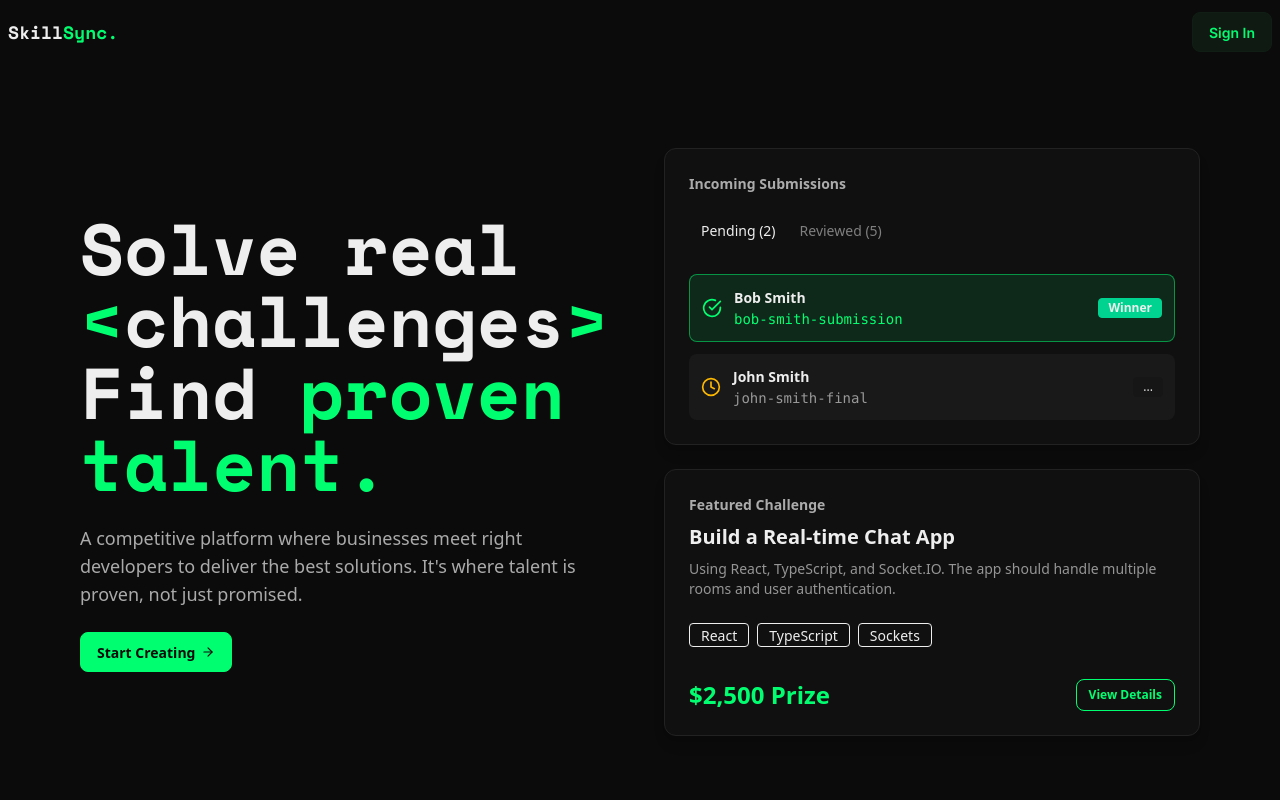
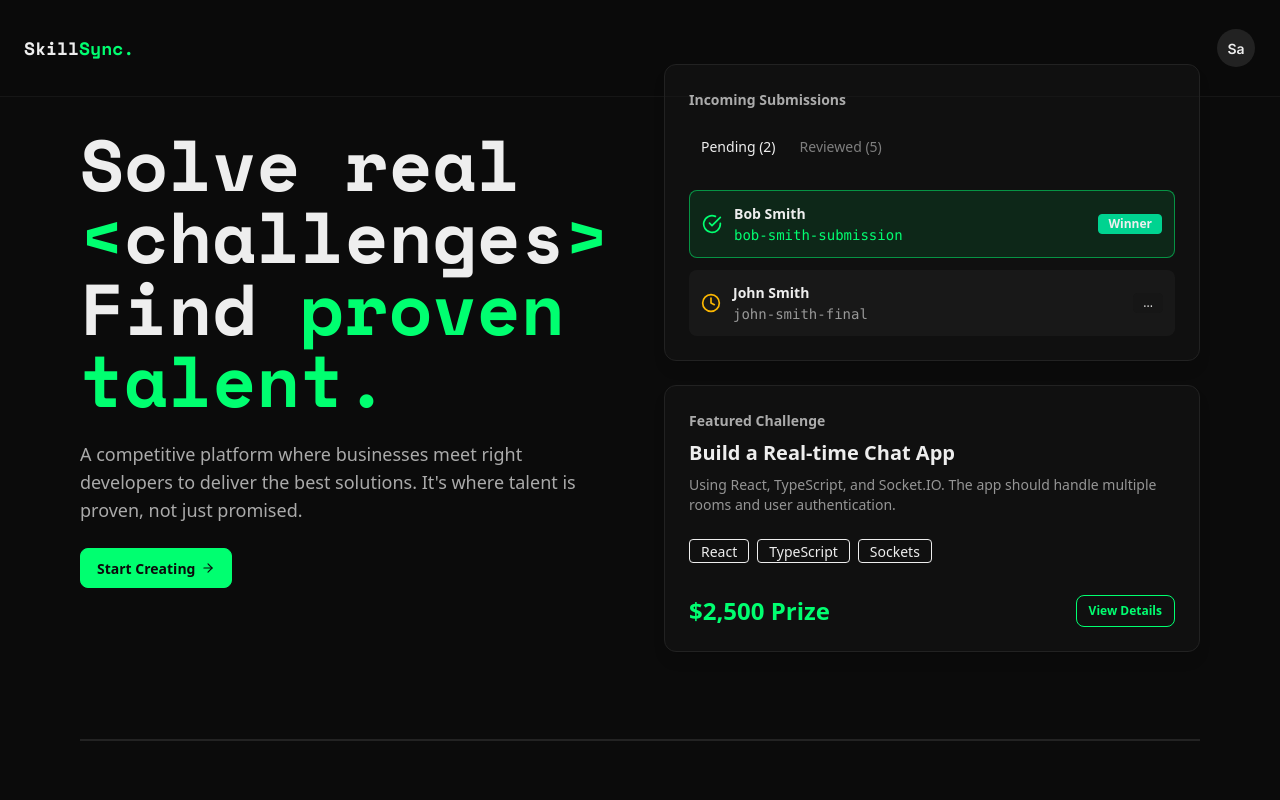
Before and after one commit to TheAnasObaid/SkillSync, a Next.js app in the folder frontend/: page / in a window 1280 px wide. Shown: the top 800 px of the page. Built offline with nearby package versions, Linux system fonts and the light colour scheme; no server answers; sample sign-in values are in the browser's storage.

Commit message:
Change minimal navbar to dynamic navbar

```diff
--- a/frontend/src/components/Auth/LoginForm.tsx
+++ b/frontend/src/components/Auth/LoginForm.tsx
@@ -20,9 +20,24 @@ interface FetchUserResponse {
   };
 }
 
+export const getDashboardPath = (
+  role: "client" | "developer" | "admin" | null
+): string => {
+  switch (role) {
+    case "admin":
+      return "/admin/panel";
+    case "developer":
+      return "/developer/dashboard";
+    case "client":
+      return "/client/dashboard";
+    default:
+      return "/";
+  }
+};
+
 const LoginForm = () => {
   const router = useRouter();
-  const { setToken, setRole } = useAuthStore();
+  const { setToken, setUser } = useAuthStore();
   const [error, setError] = useState("");
 
   const {
@@ -34,20 +49,15 @@ const LoginForm = () => {
   const onSubmit = async (data: LoginFormData) => {
     try {
       setError("");
-      const response = await apiClient.post<FetchUserResponse>(
-        "/auth/login",
-        data
-      );
+      const response = await apiClient.post("/auth/login", data);
       const { token, user } = response.data;
+
       setToken(token);
-      setRole(user.role);
-      router.push(
-        user.role === "admin"
-          ? "/admin/panel"
-          : user.role === "client"
-          ? "/client/dashboard"
-          : "/developer/dashboard"
-      );
+      setUser({ name: user.name, email: user.email, role: user.role });
+
+      const dashboardPath = getDashboardPath(user.role);
+
+      router.push(dashboardPath);
       router.refresh();
     } catch (error) {
       if (error instanceof AxiosError) {
--- a/frontend/src/components/Layout/MinimalHeader.tsx
+++ b/frontend/src/components/Layout/MinimalHeader.tsx
@@ -1,8 +1,11 @@
 "use client";
 
+import { useAuthStore } from "@/store/authStore";
 import { Space_Mono } from "next/font/google";
 import Link from "next/link";
-import { usePathname } from "next/navigation";
+import { usePathname, useRouter } from "next/navigation";
+import { useEffect, useState } from "react";
+import { getDashboardPath } from "../Auth/LoginForm";
 
 const spaceMono = Space_Mono({
   subsets: ["latin"],
@@ -13,10 +16,24 @@ const spaceMono = Space_Mono({
 
 const MinimalHeader = () => {
   const pathname = usePathname();
-  const isLoginPage = pathname === "/login";
+  const router = useRouter();
+  const { token, user, logout } = useAuthStore();
+
+  const [isClient, setIsClient] = useState(false);
+
+  useEffect(() => {
+    setIsClient(true);
+  }, []);
+
+  const handleLogout = () => {
+    logout();
+    router.push("/");
+  };
+
+  const dashboardHref = user ? getDashboardPath(user.role) : "/";
 
   return (
-    <header>
+    <header className="absolute top-0 left-0 right-0 p-4 bg-base-100/80 backdrop-blur-sm border-b border-base-300/50">
       <div className="navbar max-w-screen-xl mx-auto flex justify-between items-center">
         <div className="navbar-start">
           <Link
@@ -26,18 +43,52 @@ const MinimalHeader = () => {
             Skill<span className="text-primary">Sync.</span>
           </Link>
         </div>
+
         <div className="navbar-end">
+          {isClient && (
+            <>
+              {token && user ? (
+                <div className="dropdown dropdown-end">
+                  <label
+                    tabIndex={0}
+                    className="btn btn-ghost btn-circle avatar"
+                  >
+                    <div
+                      className={`rounded-full w-12 flex items-center justify-center text-base-content bg-base-content/10`}
+                    >
+                      <span>{user.name.substring(0, 2)}</span>
+                    </div>
+                  </label>
+                  <ul
+                    tabIndex={0}
+                    className="menu menu-sm dropdown-content mt-3 z-[1] p-2 shadow bg-base-200 rounded-box w-52"
+                  >
+                    <li>
+                      <Link href={dashboardHref} className="justify-between">
+                        Dashboard
+                        <span className="badge badge-primary">{user.role}</span>
+                      </Link>
+                    </li>
+                    <li>
+                      <button onClick={handleLogout}>Logout</button>
+                    </li>
+                  </ul>
+                </div>
+              ) : (
                 <nav>
-            {isLoginPage ? (
-              <Link href="/register" className="btn btn-primary btn-soft">
+                  {pathname === "/login" ? (
+                    <Link href="/register" className="btn btn-ghost">
                       Sign Up
                     </Link>
                   ) : (
-              <Link href="/login" className="btn btn-primary btn-soft">
+                    <Link href="/login" className="btn btn-primary">
                       Sign In
                     </Link>
                   )}
                 </nav>
+              )}
+            </>
+          )}
         </div>
       </div>
     </header>
--- a/frontend/src/store/authStore.ts
+++ b/frontend/src/store/authStore.ts
@@ -2,50 +2,59 @@ import { create } from "zustand";
 
 export type Role = "developer" | "client" | "admin" | null;
 
+type User = {
+  name: string;
+  email: string;
+  role: Role;
+} | null;
+
 type AuthState = {
   token: string | null;
-  role: Role;
+  user: User;
   loading: boolean;
   setToken: (token: string | null) => void;
-  setRole: (role: Role) => void;
+  setUser: (user: User) => void;
   setLoading: (loading: boolean) => void;
   logout: () => void;
+};
+
+const getInitialUser = (): User => {
+  if (typeof window === "undefined") return null;
+  const storedUser = localStorage.getItem("authUser");
+  return storedUser ? JSON.parse(storedUser) : null;
 };
 
 export const useAuthStore = create<AuthState>((set) => ({
   token:
     typeof window !== "undefined" ? localStorage.getItem("authToken") : null,
-  role:
-    typeof window !== "undefined"
-      ? (localStorage.getItem("authRole") as Role)
-      : null,
+  user: getInitialUser(),
   loading: true,
+
   setToken: (token) => {
     if (typeof window !== "undefined") {
-      if (token) {
-        localStorage.setItem("authToken", token);
-      } else {
-        localStorage.removeItem("authToken");
-      }
+      token
+        ? localStorage.setItem("authToken", token)
+        : localStorage.removeItem("authToken");
     }
     set({ token });
   },
-  setRole: (role) => {
+
+  setUser: (user) => {
     if (typeof window !== "undefined") {
-      if (role) {
-        localStorage.setItem("authRole", role);
-      } else {
-        localStorage.removeItem("authRole");
-      }
+      user
+        ? localStorage.setItem("authUser", JSON.stringify(user))
+        : localStorage.removeItem("authUser");
     }
-    set({ role });
+    set({ user });
   },
+
   setLoading: (loading) => set({ loading }),
+
   logout: () => {
     if (typeof window !== "undefined") {
       localStorage.removeItem("authToken");
-      localStorage.removeItem("authRole");
+      localStorage.removeItem("authUser");
     }
-    set({ token: null, role: null, loading: false });
+    set({ token: null, user: null, loading: false });
   },
 }));
```
Lines whose indentation alone changed are shown as unchanged.
